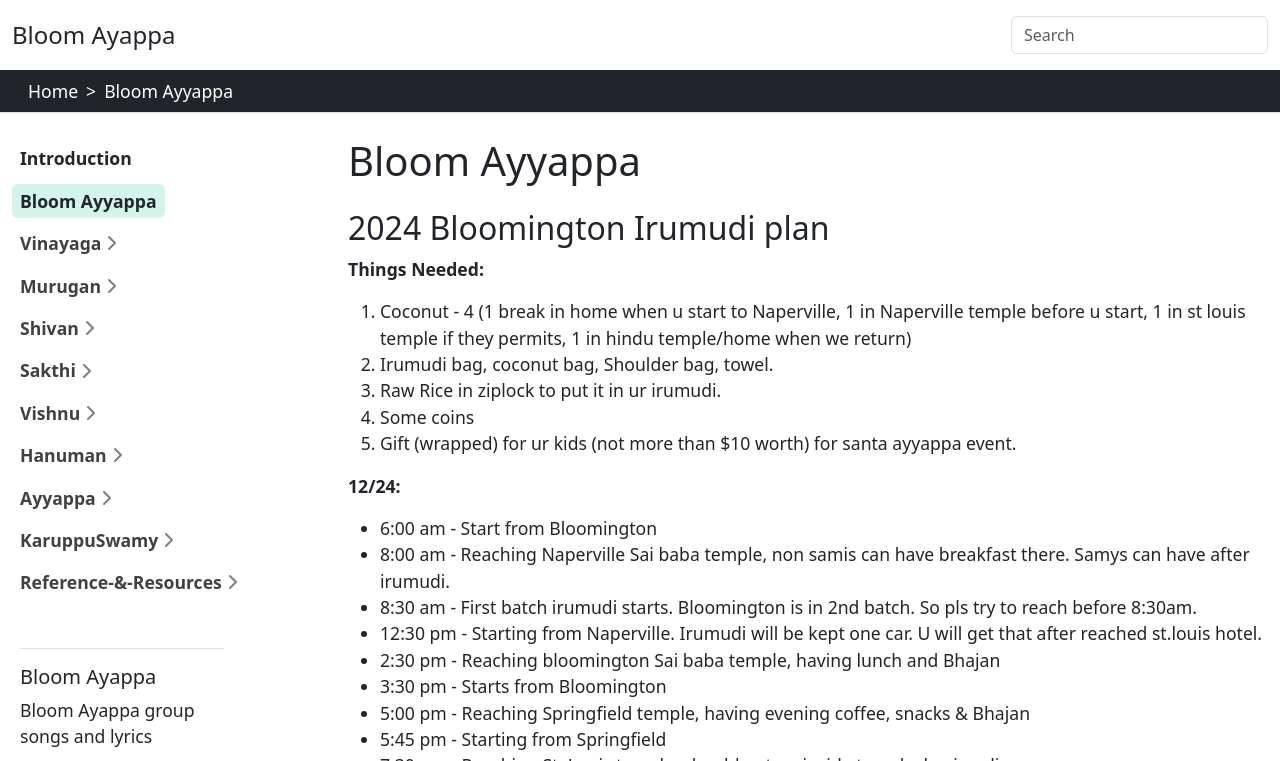
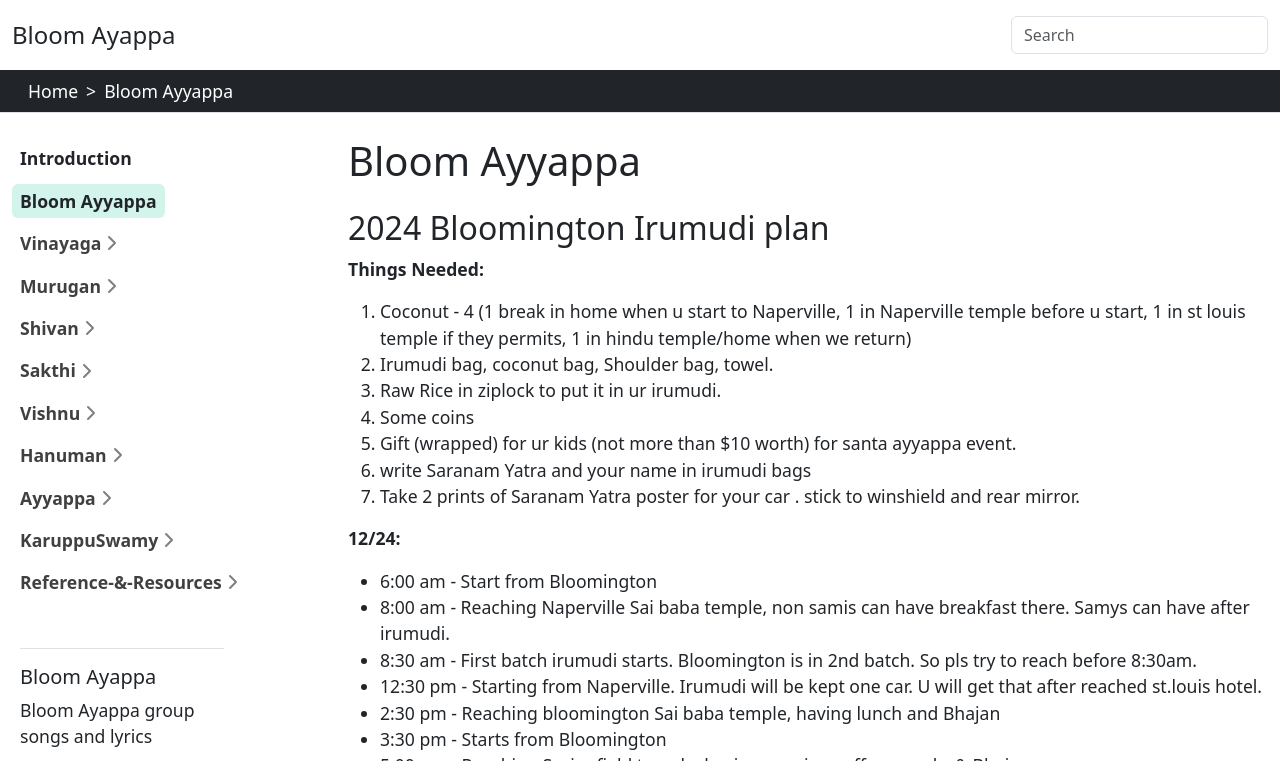
Before and after one commit to sangit6031hub/ayyappabhajan, a Jekyll site: the page built from content/bloomayyappa.md, in a window 1280 px wide and 900 px high, cut to the strip 0-761 px from the top of the window. Built offline with Jekyll 4.4.1, drawn with Linux system fonts in a browser that asks for light colours.

Commit message:
Update bloomayyappa.md

```diff
--- a/content/bloomayyappa.md
+++ b/content/bloomayyappa.md
@@ -12,6 +12,8 @@ title: Bloom Ayyappa
 3. Raw Rice in ziplock to put it in ur irumudi.
 4. Some coins
 5. Gift (wrapped) for ur kids (not more than $10 worth) for santa ayyappa event.
+6. write Saranam Yatra and your name in irumudi bags
+7. Take 2 prints of Saranam Yatra poster for your car . stick to winshield and rear mirror.
 
 
 **12/24:**
```
